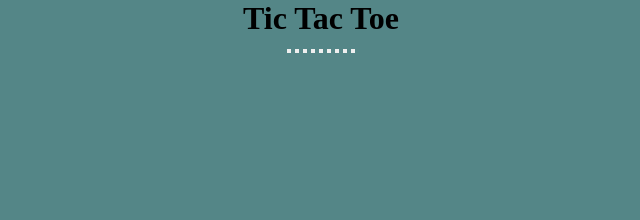
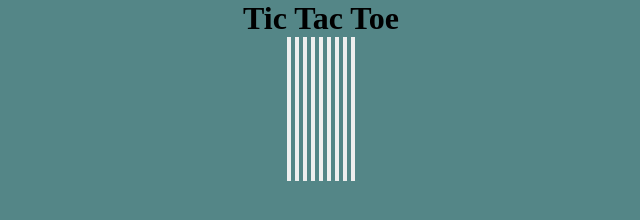
Before and after one commit to aadarshraj02/Tic-Tac-Toe, a plain HTML site: page index.html in a window 1280 px wide. Shown: the whole page, without its empty margins (319-959 px from the left). Drawn offline with Linux system fonts and the light colour scheme.

Commit message:
added styles to button and container

```diff
--- a/styles/style.css
+++ b/styles/style.css
@@ -7,3 +7,14 @@ body{
     background-color: #548687;
     text-align: center;
 }
+
+.container{
+    height: 70vh;
+}
+
+.game{
+    height: 60vmin;
+}
+.box{
+    height:18vmin ;
+}
```
